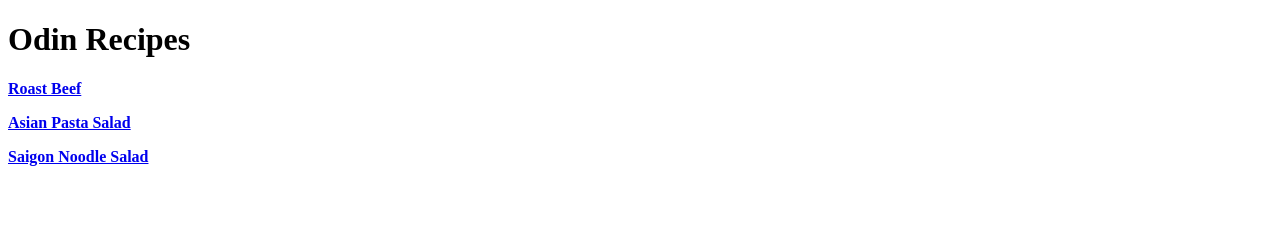
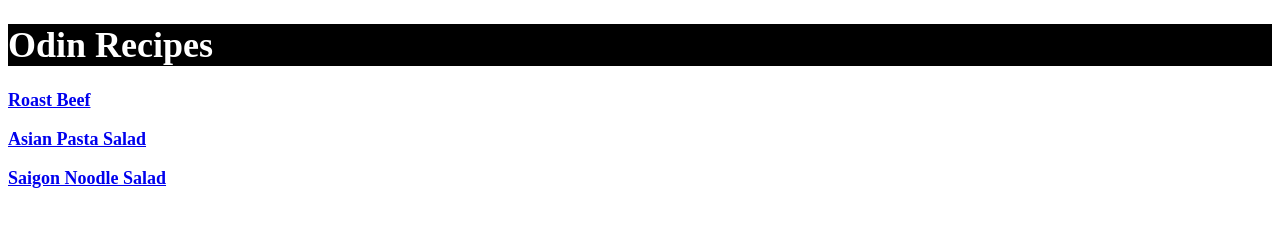
Before and after one commit to Shamrock-108/odin-recipes, a plain HTML site: page index.html in a window 1280 px wide. Drawn offline with Linux system fonts and the light colour scheme.

Commit message:
Add style.css

```diff
--- a/index.html
+++ b/index.html
@@ -3,11 +3,14 @@
     <head>
         <meta charset="utf-8">
         <title>Recipes</title>
+        <link rel="stylesheet" href="styles.css">
     </head>
     <body>
-        <h1>Odin Recipes</h1>
-        <p><strong><a href="./recipes/roast-beef.html">Roast Beef</a></strong></p>
-        <p><strong><a href="./recipes/asian-pasta.html">Asian Pasta Salad</a></strong></p>
-        <p><strong><a href="./recipes/saigon-noodle.html">Saigon Noodle Salad</a></strong></p>
+        <h1 class="title">Odin Recipes</h1>
+        <div class="links">
+            <p><a href="./recipes/roast-beef.html">Roast Beef</a></p>
+            <p><a href="./recipes/asian-pasta.html">Asian Pasta Salad</a></p>
+            <p><a href="./recipes/saigon-noodle.html">Saigon Noodle Salad</a></p>
+        </div>
     </body>
 </html>
--- /dev/null
+++ b/styles.css
@@ -0,0 +1,10 @@
+.title{
+    font-size: 36px;
+    font-weight: bold;
+    color: white;
+    background-color: black;
+}
+.links{
+    font-weight: bold;
+    font-size: 18px;
+}
```
